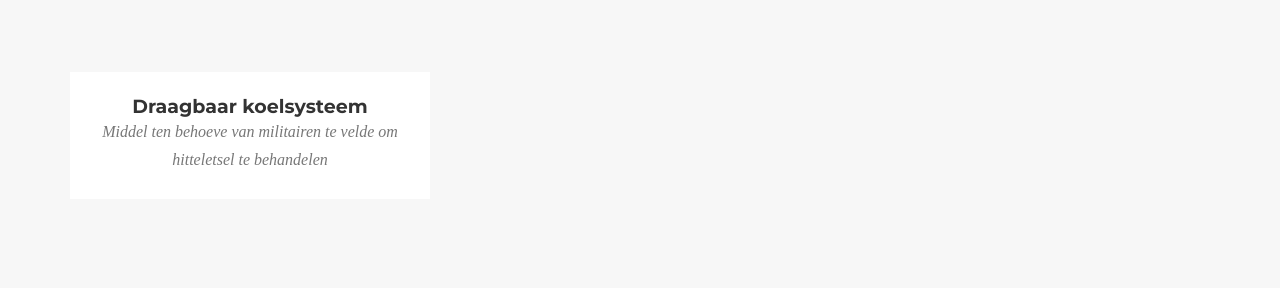
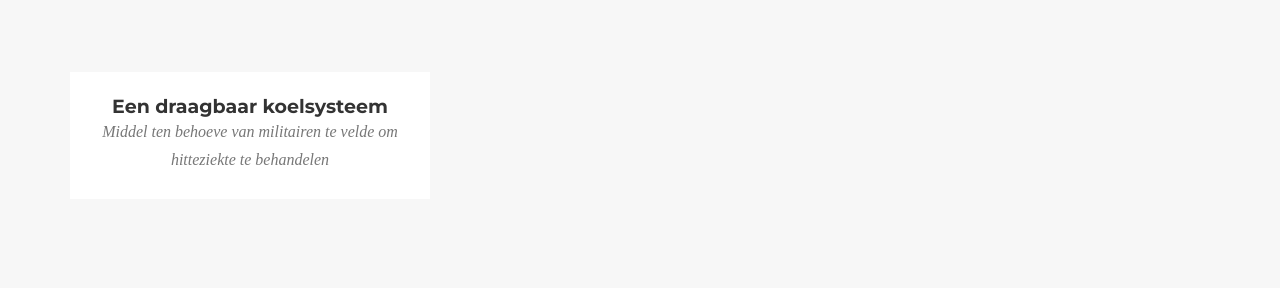
Before and after one commit to cpcorvers/CDE-new, a Jekyll site: the page built from _posts/2019-11-10-ijsbad.markdown, in a window 1280 px wide and 900 px high, scrolled down 755 px. Shown: the part 165-453 px from the top of the window. Built offline with Jekyll 4.4.1, drawn with Linux system fonts in a browser that asks for light colours; some web fonts are replaced.

Commit message:
update tekst koelsysteem

```diff
--- a/_posts/2019-11-10-ijsbad.markdown
+++ b/_posts/2019-11-10-ijsbad.markdown
@@ -1,6 +1,6 @@
 ---
-title: Draagbaar koelsysteem
-subtitle: Middel ten behoeve van militairen te velde om hitteletsel te behandelen
+title: Een draagbaar koelsysteem
+subtitle: Middel ten behoeve van militairen te velde om hitteziekte te behandelen
 layout: default
 modal-id: 1
 date: 2019-11-01
```
Also changed, not shown: other parts of _posts/2019-11-10-ijsbad.markdown (+1 -1 lines).
